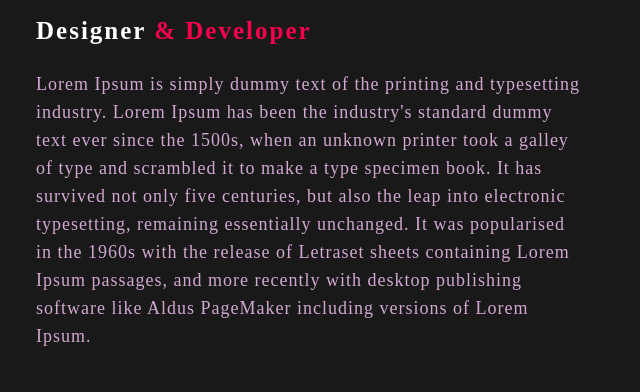
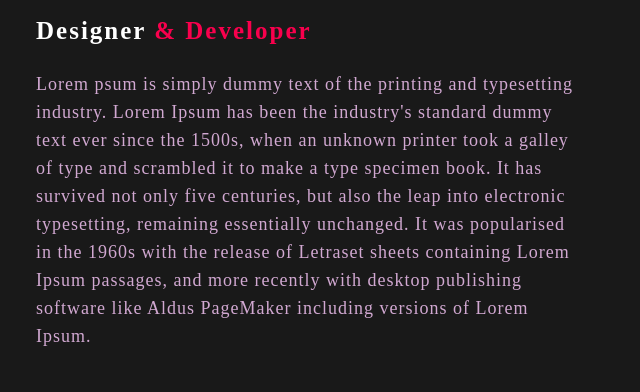
Before and after one commit to Mustafa-git05/Mustafa-git05.github.io, a plain HTML site: page about us.html in a window 1280 px wide. Shown: the part 320-712 px from the top of the page, 532-1172 px from the left. Drawn offline with nearby package versions, Linux system fonts and the light colour scheme.

Commit message:
Update about us.html

```diff
--- a/about us.html
+++ b/about us.html
@@ -460,7 +460,7 @@ $("#div4").fadeToggle();
                 <h1> About Us</h1>
                 <h5> Designer <span style="color: #f9004d;"> & Developer</span> </h5>
                 <p>
-Lorem Ipsum is simply dummy text of the printing and
+Lorem psum is simply dummy text of the printing and
 typesetting industry. Lorem Ipsum has been the industry's
 standard dummy text ever since the 1500s, when an unknown
 printer took a galley of type and scrambled it to make a
```
